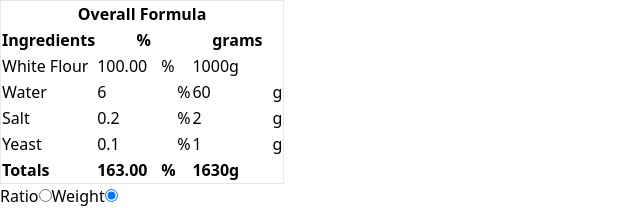
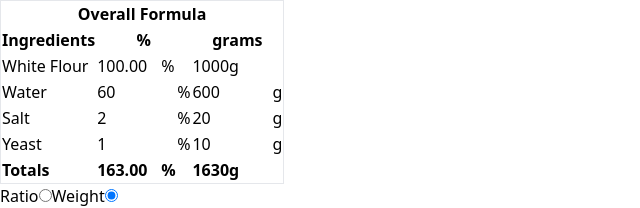
Before and after one commit to scottross123/bread-builder, a React (Vite) app: page / in a window 1280 px wide. Both pictures are taken after a click on the radio button "Weight". Shown: the top 208 px of the page, without its empty margins (0-640 px from the left). Built offline with nearby package versions, Linux system fonts and the light colour scheme.

Commit message:
formula row can know switch between percents and weights for editing

```diff
--- a/src/components/BreadFormula/BreadFormula.tsx
+++ b/src/components/BreadFormula/BreadFormula.tsx
@@ -2,10 +2,10 @@ import { ChangeEvent, useState } from "react";
 import InputModeSelection from "./InputModeSelection";
 import OverallTable from "./OverallTable";
 
-export type InputMode = 'ratio' | 'weight';
+export type InputMode = "percent" | 'weight';
 
 const BreadFormula = () => {
-    const [inputMode, setInputMode] = useState<InputMode>("ratio");
+    const [inputMode, setInputMode] = useState<InputMode>("percent");
 
     return (
         <div className="">
--- a/src/components/BreadFormula/FormulaRow.tsx
+++ b/src/components/BreadFormula/FormulaRow.tsx
@@ -3,64 +3,61 @@ import { InputMode } from "./BreadFormula";
 const innerCellStyling = "w-20 inline-block";
 
 type InputProps = {
-    value: number,
+    ratio: number,
     totalFlourWeight: number,
-    handleChange: (e: ChangeEvent<HTMLInputElement>) => void
 }
 
 const RatioInput = (props: InputProps) => {
-    const { value, totalFlourWeight, handleChange } = props;
+    const { ratio, totalFlourWeight } = props;
+    const [percent, setPercent] = useState<number>(ratio * 100);
+
+    const handleChange = (e: ChangeEvent<HTMLInputElement>) => setPercent(parseInt(e.target?.value));
 
     return (
         <>
-            <td><input className={innerCellStyling} type="number" value={value} onChange={handleChange} />%</td>
-            <td><input className={innerCellStyling} type="number" value={value * totalFlourWeight / 100} readOnly />g</td>
+            <td><input className={innerCellStyling} type="number" value={percent} onChange={handleChange} />%</td>
+            <td><input className={innerCellStyling} type="number" value={percent * totalFlourWeight / 100} readOnly />g</td>
         </>
     );
 }
 
 const WeightInput = (props: InputProps) => {
-    const { value, totalFlourWeight, handleChange } = props;
+    const { ratio, totalFlourWeight } = props;
+    const [weight, setWeight] = useState<number>(ratio * totalFlourWeight);
+
+    const handleChange = (e: ChangeEvent<HTMLInputElement>) => setWeight(parseInt(e.target?.value));
 
     return (
         <>
-            <td><input className={innerCellStyling} type="number" value={value / totalFlourWeight * 100} readOnly />%</td>
-            <td><input className={innerCellStyling} type="number" value={value} onChange={handleChange} />g</td>
+            <td><input className={innerCellStyling} type="number" value={weight / totalFlourWeight * 100} readOnly />%</td>
+            <td><input className={innerCellStyling} type="number" value={weight} onChange={handleChange} />g</td>
         </>
     );
 }
 
 type FormulaRowProps = {
     name: string,
-    initialValue: number,
+    ratio: number,
     totalFlourWeight: number,
     inputMode: InputMode
 }
 
 const FormulaRow = (props: FormulaRowProps) => {
-    const { name, initialValue, totalFlourWeight, inputMode } = props;
-    const [value, setValue] = useState<number>(initialValue);
-
-    const handleChange = (e: ChangeEvent<HTMLInputElement>) => {
-        const currentValue = parseInt(e.target?.value);
-        setValue(currentValue);
-    }
+    const { name, ratio, totalFlourWeight, inputMode } = props;
 
     return (
         <tr>
             <td>{name}</td>
             {
-                (inputMode === 'ratio') ?
+                (inputMode === "percent") ?
                     <RatioInput
-                        value={value}
+                        ratio={ratio}
                         totalFlourWeight={totalFlourWeight}
-                        handleChange={handleChange}
                     />
                 :
                     <WeightInput
-                        value={value}
+                        ratio={ratio}
                         totalFlourWeight={totalFlourWeight}
-                        handleChange={handleChange}
                     />
             }
         </tr>
--- a/src/components/BreadFormula/InputModeSelection.tsx
+++ b/src/components/BreadFormula/InputModeSelection.tsx
@@ -16,14 +16,14 @@ const InputModeSelection = (props: InputModeSelectionProps) => {
 
     return (
         <div>
-            <label htmlFor="ratio">Ratio</label>
+            <label htmlFor="percent">Ratio</label>
             <input
-                id="ratio"
+                id="percent"
                 type="radio"
                 name="mode"
-                value="ratio"
+                value="percent"
                 onChange={handleChange}
-                defaultChecked={inputMode === 'ratio'}
+                defaultChecked={inputMode === "percent"}
             />
             <label htmlFor="weight">Weight</label>
             <input
--- a/src/components/BreadFormula/OverallTable.tsx
+++ b/src/components/BreadFormula/OverallTable.tsx
@@ -12,17 +12,17 @@ const ingredients: Ingredient[] = [
     {
         id: "ing1",
         name: "Water",
-        ratio: 60
+        ratio: .6
     },
     {
         id: "ing2",
         name: "Salt",
-        ratio: 2
+        ratio: .02
     },
     {
         id: "ing3",
         name: "Yeast",
-        ratio: 1
+        ratio: .01
     },
 ]
 
@@ -61,7 +61,7 @@ const OverallTable = (props: OverallTableProps) => {
                             <FormulaRow
                                 key={id}
                                 name={name}
-                                initialValue={ratio}
+                                ratio={ratio}
                                 totalFlourWeight={totalFlourWeight}
                                 inputMode={inputMode}
                             />
```
